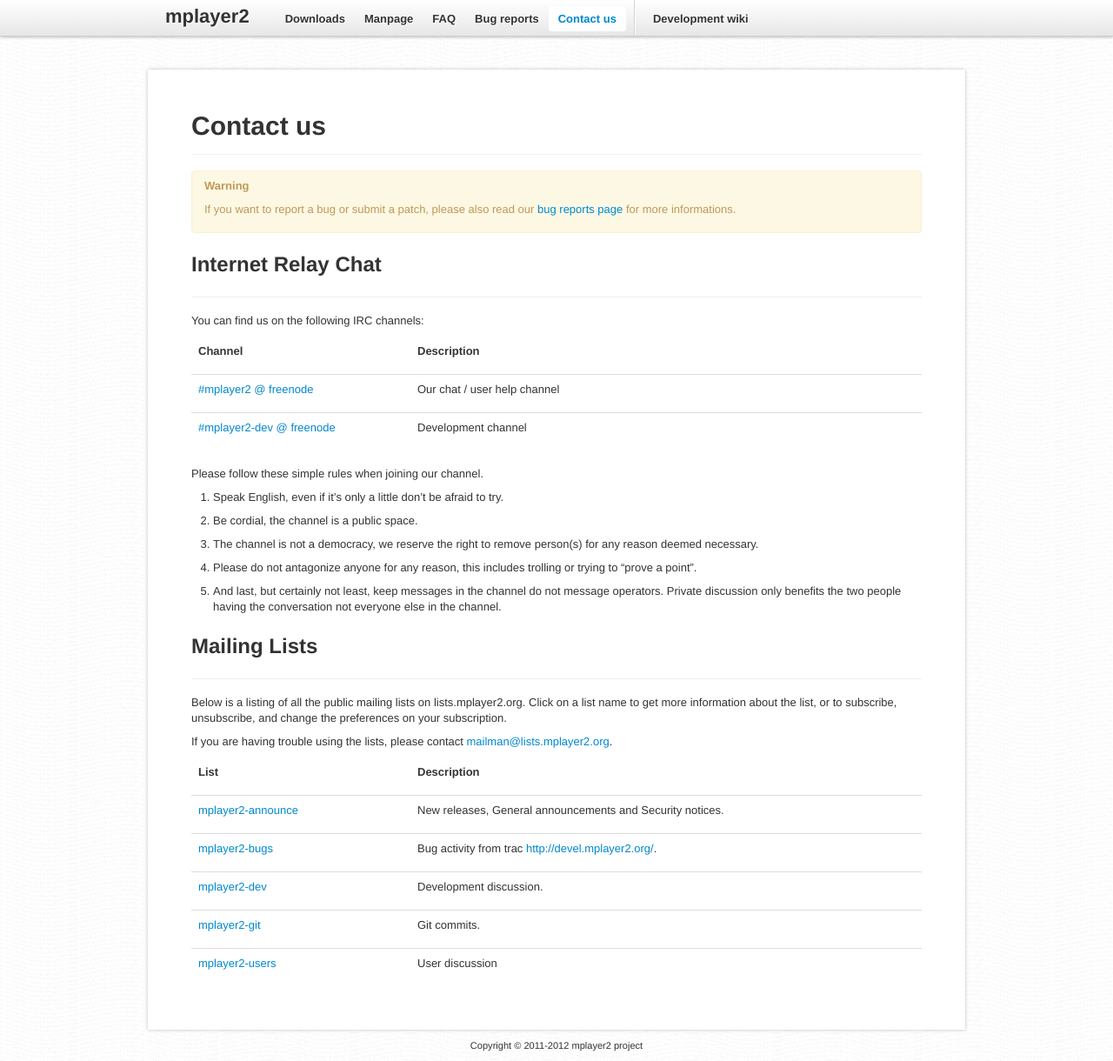
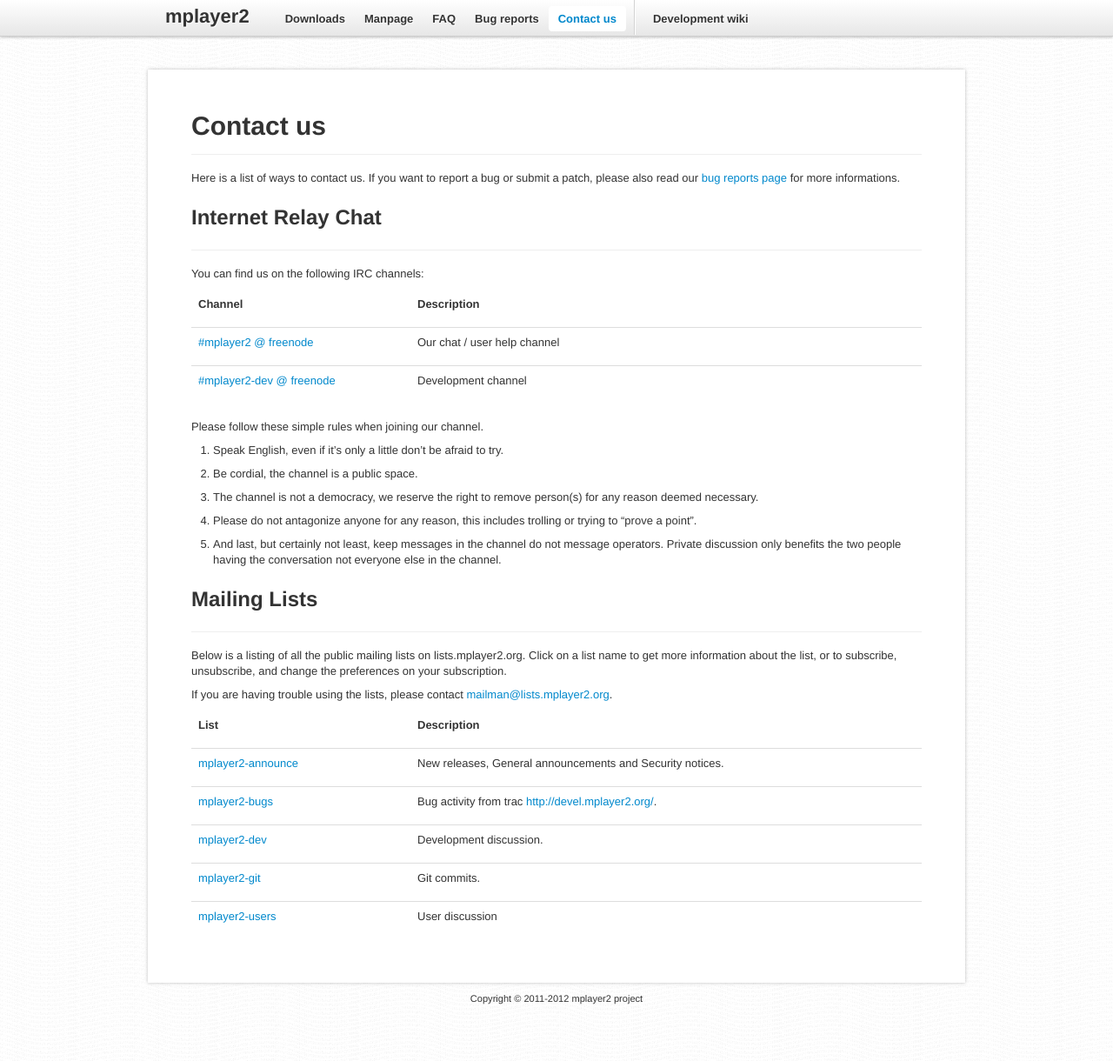
Before and after one commit to mplayer2/mplayer2.org, a Sphinx documentation site: the page built from source/contact-us.rst, in a window 1280 px wide and 1220 px high. Shown: the whole window at 87% size. Built offline with Sphinx 7.4.7, drawn with Linux system fonts in a browser that asks for light colours; nearby versions of some CDN libraries.

Commit message:
use document cross reference for links

```diff
--- a/source/bug-reports.rst
+++ b/source/bug-reports.rst
@@ -5,5 +5,5 @@
 located on our development site for submitting bugs.
 
 Patches should be submitted as tickets and not to our mailing lists.
-You're welcome to contact us in our development channel via `IRC
-<../contact-us>`_ for trivial fixes.
+You're welcome to contact us in our development channel via :doc:`IRC
+</contact-us>` for trivial fixes.
--- a/source/contact-us.rst
+++ b/source/contact-us.rst
@@ -1,9 +1,9 @@
 Contact us
 ==========
 
-.. warning::
-    If you want to report a bug or submit a patch, please also read our
-    `bug reports page <../bug-reports>`_ for more informations.
+Here is a list of ways to contact us. If you want to report a bug or submit a
+patch, please also read our :doc:`bug reports page </bug-reports>` for more
+informations.
 
 Internet Relay Chat
 ___________________
```
